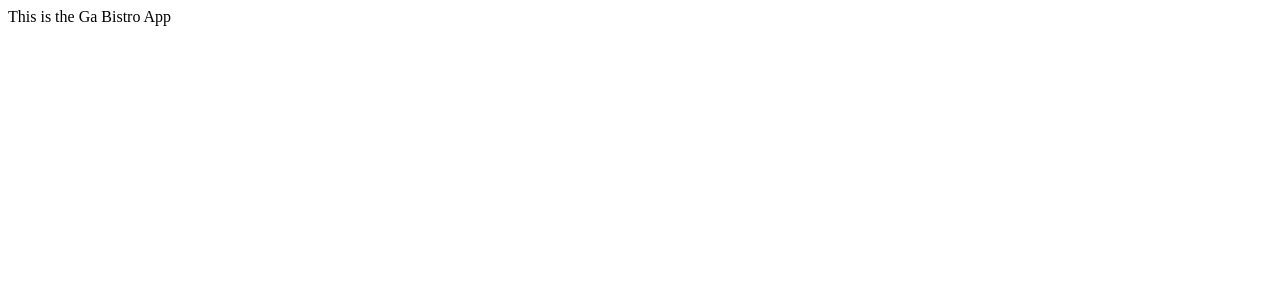
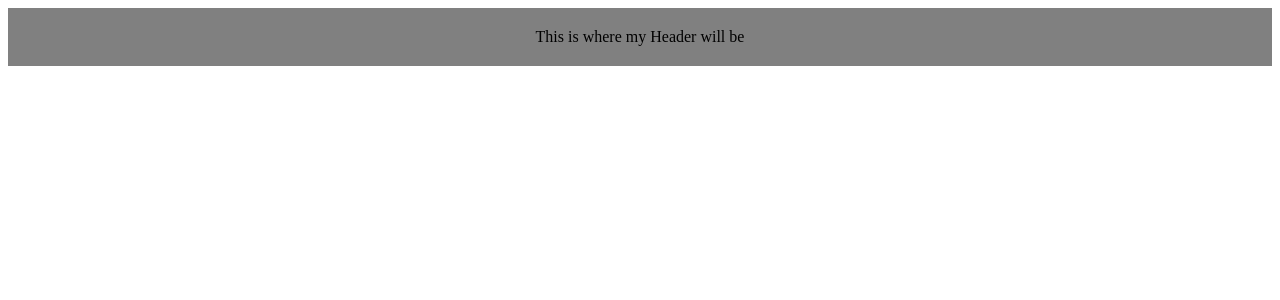
Before and after one commit to andyhdang/ga_bistro, a React (Create React App) app: page / in a window 1280 px wide. Shown: the top 300 px of the page. Built offline with nearby package versions, Linux system fonts and the light colour scheme.

Commit message:
added Header component

```diff
--- a/package.json
+++ b/package.json
@@ -6,6 +6,7 @@
     "@testing-library/jest-dom": "^4.2.4",
     "@testing-library/react": "^9.4.0",
     "@testing-library/user-event": "^7.2.1",
+    "node-sass": "^4.13.0",
     "react": "^16.12.0",
     "react-dom": "^16.12.0",
     "react-scripts": "3.3.0"
--- a/src/App/App.jsx
+++ b/src/App/App.jsx
@@ -1,8 +1,13 @@
 import React from 'react';
+
+//My Components
+import Header from './Header/Header.jsx';
 
 const App = () => {
     return (
-        <div>This is the Ga Bistro App</div>
+        <div className = 'wrapper'>
+            <Header />
+        </div>
     )
 }
 
--- a/src/App/App.scss
+++ b/src/App/App.scss
@@ -0,0 +1,7 @@
+.wrapper {
+    width: auto;
+    border: solid 10px black;
+    padding: 30px;
+    margin: 25px auto;
+
+}
--- /dev/null
+++ b/src/App/Header/Header.jsx
@@ -0,0 +1,10 @@
+import React from 'react'
+import './Header.scss';
+
+const Header = () => {
+    return (
+        <header className={'Header'}>This is where my Header will be</header>
+    );
+}
+
+export default Header;
--- /dev/null
+++ b/src/App/Header/Header.scss
@@ -0,0 +1,5 @@
+.Header {
+    background: gray;
+    padding: 20px;
+    text-align: center;
+}
```
Also changed, not shown: 1 other file (tests, documents, lock files or other folders).
